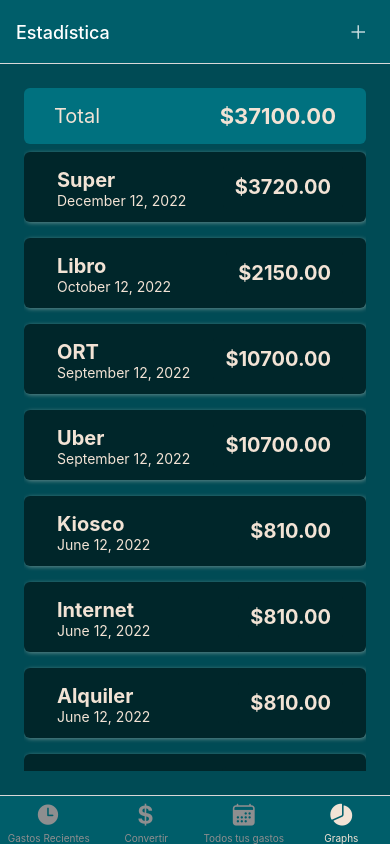
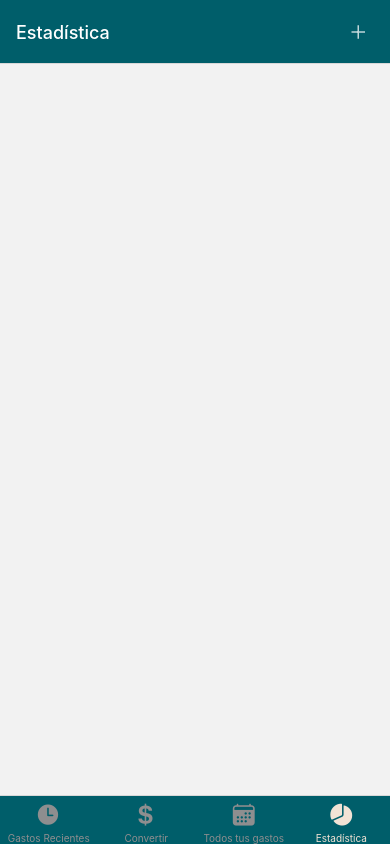
Before and after one commit to mdelrosario92/expense-tracker, a React Native app: screen /Graphs in a window 390 px wide. Built offline with nearby package versions, Linux system fonts and the light colour scheme.

Commit message:
add graph view

```diff
--- a/App.js
+++ b/App.js
@@ -12,6 +12,7 @@ import { GlobalStyles } from './constants/styles';
 import { StyleSheet } from 'react-native';
 import AddButton from './components/ExpensesOutput/UI/AddButton';
 import ExpensesContextProvider from './store/expenses-context';
+import Graphs from './views/Graphs';
 
 const Stack = createNativeStackNavigator();
 const BottomTabs = createBottomTabNavigator();
@@ -70,10 +71,10 @@ function ExpensesOverview() {
 
       <BottomTabs.Screen
         name="Graphs"
-        component={AllExpenses}
+        component={Graphs}
         options={{
           title: 'Estadística',
-          tabBarLabel: 'Graphs',
+          tabBarLabel: 'Estadística',
           tabBarIcon: ({ color, size }) => (
             <Ionicons name="pie-chart" size={size} color={color} />
           ),
--- /dev/null
+++ b/views/Graphs.js
@@ -0,0 +1,6 @@
+
+function Graphs() {
+    alert('still working on it :)');
+}
+
+export default Graphs;
```
